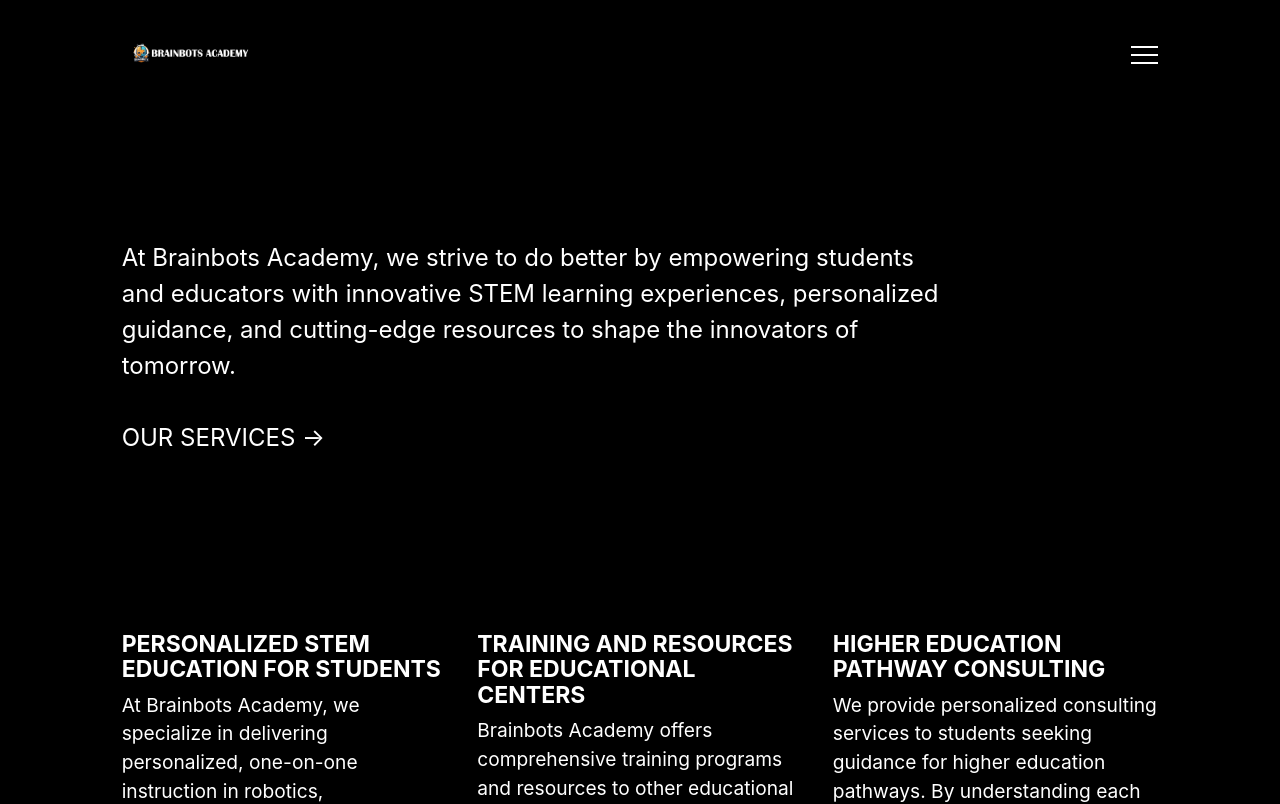
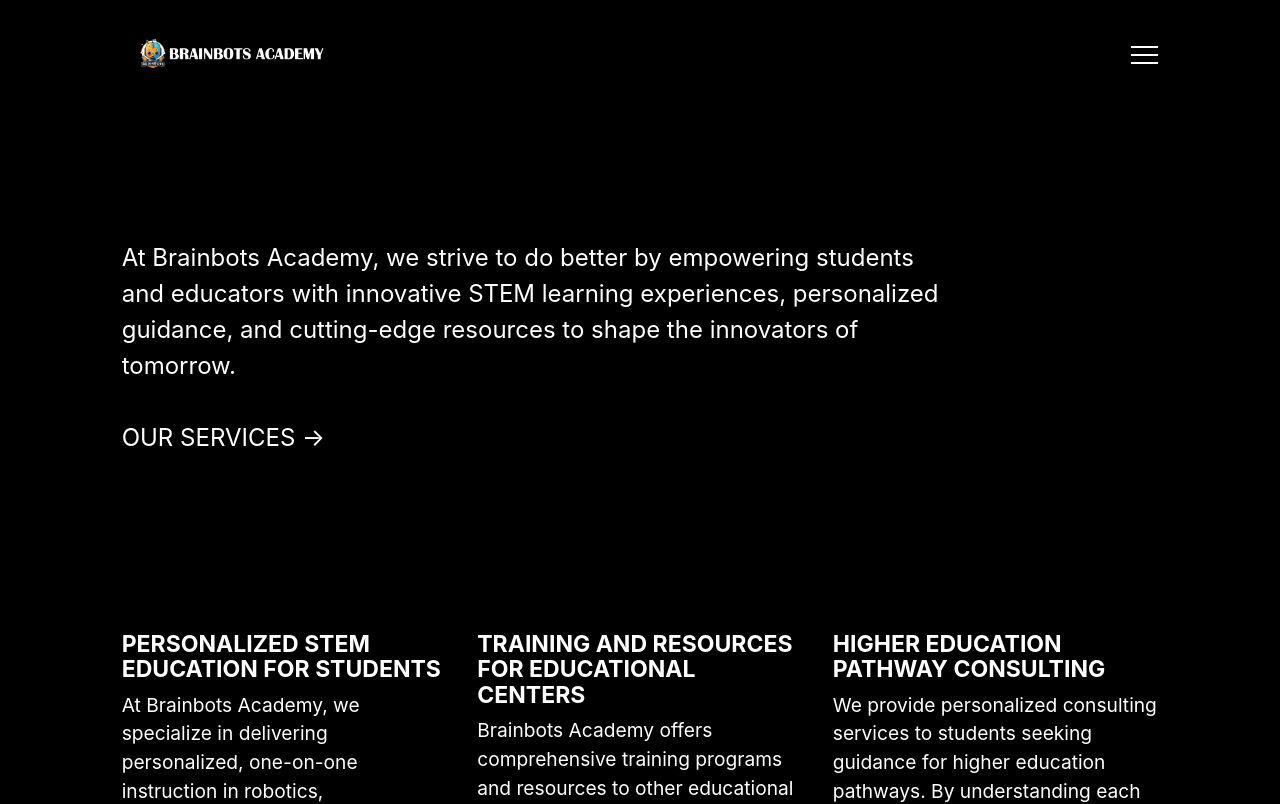
Before and after one commit to ZacTey/BrainBotsAcademy, a plain HTML site: page services.html in a window 1280 px wide. Shown: the top 804 px of the page. Drawn offline with Linux system fonts and the light colour scheme.

Commit message:
Update services.html

```diff
--- a/services.html
+++ b/services.html
@@ -20,7 +20,7 @@
             <div class="col-md-10 col-sm-12">
                <nav class="navbar navbar-default">
                   <a class="navbar-brand" href="index.html">
-                  <img src="img/logo.png" height="22" alt="Logo">
+                  <img src="img/logo.png" height="35" alt="Logo">
                   </a>
                   <div class="button_container" id="toggle">
                      <span class="top"></span>
```
